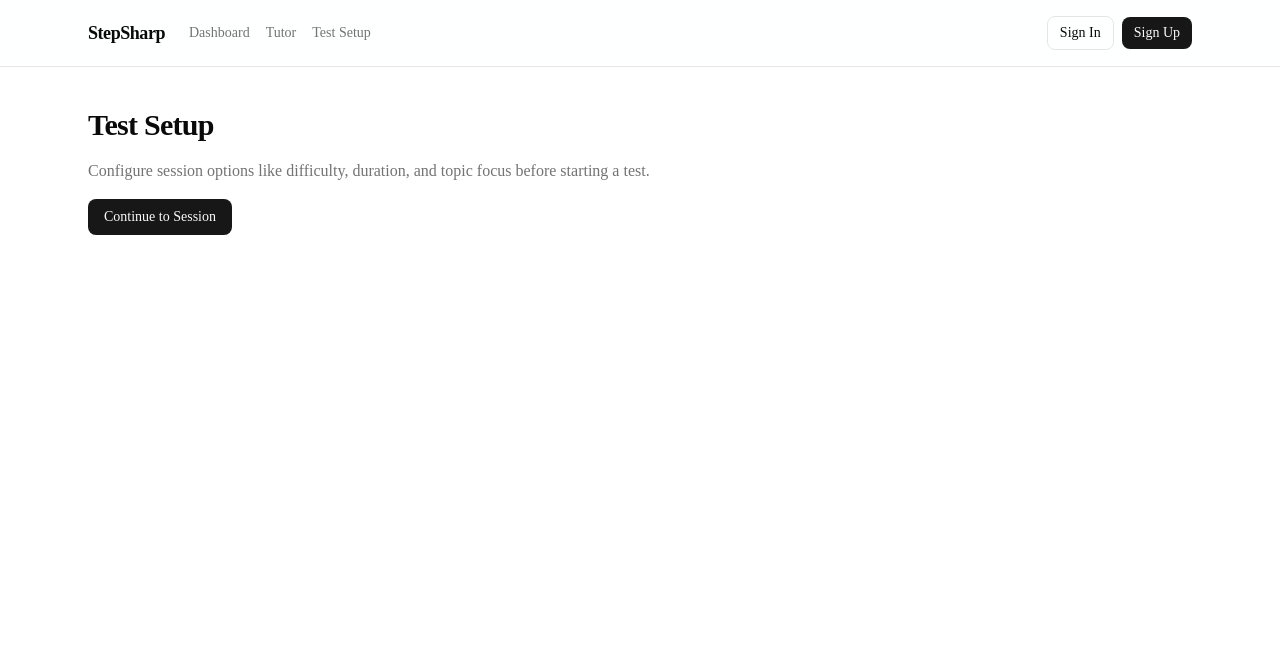
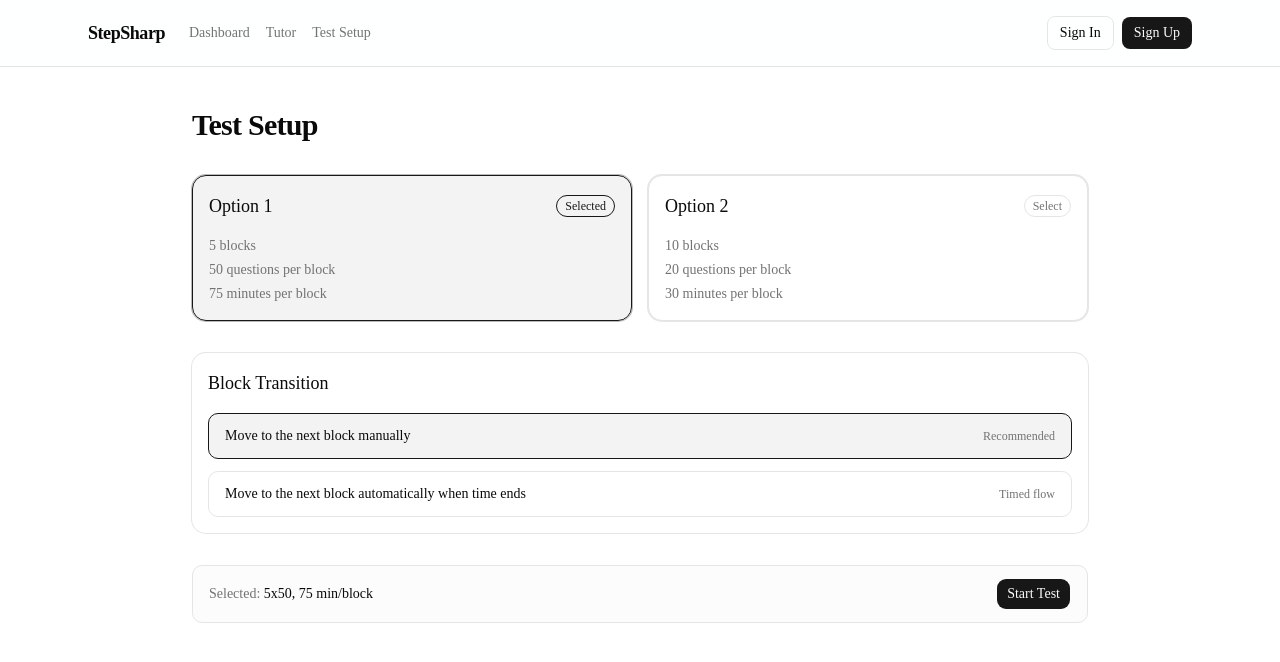
Before and after one commit to rzounlom/stepsharp, a Next.js app: page /test/setup in a window 1280 px wide. Shown: the top 662 px of the page. Built offline with nearby package versions, Linux system fonts and the light colour scheme.

Commit message:
feat: enhance test setup and session pages with context integration and improved UI

```diff
--- a/app/layout.tsx
+++ b/app/layout.tsx
@@ -1,6 +1,7 @@
 import type { Metadata } from "next";
 import { Geist, Geist_Mono } from "next/font/google";
 import { Navbar } from "@/components/layout/navbar";
+import { Providers } from "@/context/providers";
 import "./globals.css";
 
 const geistSans = Geist({
@@ -29,10 +30,12 @@ export default function RootLayout({
       className={`${geistSans.variable} ${geistMono.variable} h-full antialiased`}
     >
       <body className="min-h-full flex flex-col bg-background text-foreground">
-        <Navbar />
-        <main className="mx-auto flex w-full max-w-6xl flex-1 flex-col px-6 py-10">
-          {children}
-        </main>
+        <Providers>
+          <Navbar />
+          <main className="mx-auto flex w-full max-w-6xl flex-1 flex-col px-6 py-10">
+            {children}
+          </main>
+        </Providers>
       </body>
     </html>
   );
--- a/app/test/session/page.tsx
+++ b/app/test/session/page.tsx
@@ -1,12 +1,40 @@
+"use client";
+
 import Link from "next/link";
+import { useTestSetup } from "@/context/test-setup-context";
 
 export default function TestSessionPage() {
+  const { selectedPreset, setup, isHydrating } = useTestSetup();
+
   return (
     <section className="space-y-4">
       <h1 className="text-3xl font-semibold tracking-tight">Test Session</h1>
       <p className="max-w-2xl text-muted-foreground">
         Session screen placeholder for timed questions and answer submission.
       </p>
+      <div className="max-w-2xl rounded-lg border border-border bg-muted/30 p-4 text-sm">
+        {isHydrating ? (
+          <p className="text-muted-foreground">Loading test setup...</p>
+        ) : selectedPreset ? (
+          <div className="space-y-1">
+            <p>
+              <span className="font-medium">Mode: </span>
+              {selectedPreset.blocks} blocks, {selectedPreset.questionsPerBlock}{" "}
+              questions/block, {selectedPreset.minutesPerBlock} minutes/block
+            </p>
+            <p>
+              <span className="font-medium">Block transition: </span>
+              {setup.blockTransitionMode === "manual"
+                ? "Manual"
+                : "Automatic on time expiration"}
+            </p>
+          </div>
+        ) : (
+          <p className="text-muted-foreground">
+            No setup selected. Return to setup to configure this session.
+          </p>
+        )}
+      </div>
       <Link
         href="/test/results"
         className="inline-flex rounded-md border border-border px-4 py-2 text-sm font-medium transition-colors hover:bg-accent"
--- a/app/test/setup/page.tsx
+++ b/app/test/setup/page.tsx
@@ -1,19 +1,129 @@
-import Link from "next/link";
+"use client";
+
+import { useRouter } from "next/navigation";
+import { Button } from "@/components/ui/button";
+import { Card, CardContent, CardHeader, CardTitle } from "@/components/ui/card";
+import { cn } from "@/lib/utils";
+import { TEST_MODE_PRESETS } from "@/lib/test-setup";
+import { useTestSetup } from "@/context/test-setup-context";
 
 export default function TestSetupPage() {
+  const router = useRouter();
+  const {
+    setup,
+    selectedPreset,
+    isHydrating,
+    setPresetId,
+    setBlockTransitionMode,
+  } = useTestSetup();
+
+  function handleStartTest() {
+    router.push("/test/session");
+  }
+
+  if (isHydrating) {
+    return (
+      <section className="space-y-4">
+        <h1 className="text-3xl font-semibold tracking-tight">Test Setup</h1>
+        <p className="text-muted-foreground">Loading your saved test setup...</p>
+      </section>
+    );
+  }
+
   return (
-    <section className="space-y-4">
+    <section className="mx-auto w-full max-w-4xl space-y-8">
       <h1 className="text-3xl font-semibold tracking-tight">Test Setup</h1>
-      <p className="max-w-2xl text-muted-foreground">
-        Configure session options like difficulty, duration, and topic focus
-        before starting a test.
-      </p>
-      <Link
-        href="/test/session"
-        className="inline-flex rounded-md bg-primary px-4 py-2 text-sm font-medium text-primary-foreground transition-opacity hover:opacity-90"
-      >
-        Continue to Session
-      </Link>
+
+      <div className="grid gap-4 md:grid-cols-2">
+        {TEST_MODE_PRESETS.map((preset) => {
+          const isSelected = setup.presetId === preset.id;
+
+          return (
+            <button
+              key={preset.id}
+              type="button"
+              onClick={() => setPresetId(preset.id)}
+              className={cn("text-left", "focus-visible:outline-none")}
+            >
+              <Card
+                className={cn(
+                  "h-full border transition-colors",
+                  isSelected
+                    ? "border-primary bg-primary/5 ring-1 ring-primary/30"
+                    : "border-border hover:border-primary/40",
+                )}
+              >
+                <CardHeader>
+                  <CardTitle className="flex items-center justify-between text-lg">
+                    <span>{preset.label}</span>
+                    <span
+                      className={cn(
+                        "rounded-full border px-2 py-0.5 text-xs",
+                        isSelected
+                          ? "border-primary text-primary"
+                          : "border-border text-muted-foreground",
+                      )}
+                    >
+                      {isSelected ? "Selected" : "Select"}
+                    </span>
+                  </CardTitle>
+                </CardHeader>
+                <CardContent className="space-y-1 text-sm text-muted-foreground">
+                  <p>{preset.blocks} blocks</p>
+                  <p>{preset.questionsPerBlock} questions per block</p>
+                  <p>{preset.minutesPerBlock} minutes per block</p>
+                </CardContent>
+              </Card>
+            </button>
+          );
+        })}
+      </div>
+
+      <Card className="border-border">
+        <CardHeader>
+          <CardTitle className="text-lg">Block Transition</CardTitle>
+        </CardHeader>
+        <CardContent className="space-y-3">
+          <button
+            type="button"
+            onClick={() => setBlockTransitionMode("manual")}
+            className={cn(
+              "flex w-full items-center justify-between rounded-lg border px-4 py-3 text-left text-sm",
+              setup.blockTransitionMode === "manual"
+                ? "border-primary bg-primary/5"
+                : "border-border hover:bg-muted/50",
+            )}
+          >
+            <span>Move to the next block manually</span>
+            <span className="text-xs text-muted-foreground">Recommended</span>
+          </button>
+          <button
+            type="button"
+            onClick={() => setBlockTransitionMode("auto")}
+            className={cn(
+              "flex w-full items-center justify-between rounded-lg border px-4 py-3 text-left text-sm",
+              setup.blockTransitionMode === "auto"
+                ? "border-primary bg-primary/5"
+                : "border-border hover:bg-muted/50",
+            )}
+          >
+            <span>Move to the next block automatically when time ends</span>
+            <span className="text-xs text-muted-foreground">Timed flow</span>
+          </button>
+        </CardContent>
+      </Card>
+
+      <div className="flex items-center justify-between rounded-lg border border-border bg-muted/30 px-4 py-3">
+        <p className="text-sm text-muted-foreground">
+          Selected:{" "}
+          <span className="font-medium text-foreground">
+            {selectedPreset
+              ? `${selectedPreset.blocks}x${selectedPreset.questionsPerBlock}, ${selectedPreset.minutesPerBlock} min/block`
+              : "None"}
+          </span>
+        </p>
+        <Button onClick={handleStartTest}>Start Test</Button>
+      </div>
     </section>
   );
 }
--- /dev/null
+++ b/context/providers.tsx
@@ -0,0 +1,12 @@
+"use client";
+
+import { AppContextProvider } from "@/context/app-context";
+import { TestSetupProvider } from "@/context/test-setup-context";
+
+export function Providers({ children }: Readonly<{ children: React.ReactNode }>) {
+  return (
+    <AppContextProvider>
+      <TestSetupProvider>{children}</TestSetupProvider>
+    </AppContextProvider>
+  );
+}
--- /dev/null
+++ b/context/test-setup-context.tsx
@@ -0,0 +1,100 @@
+"use client";
+
+import { createContext, useContext, useEffect, useMemo, useState } from "react";
+import {
+  DEFAULT_TEST_SETUP,
+  TEST_SETUP_STORAGE_KEY,
+  getPresetById,
+} from "@/lib/test-setup";
+import type {
+  BlockTransitionMode,
+  TestModePreset,
+  TestSetupState,
+} from "@/types/test-setup";
+
+type TestSetupContextValue = {
+  setup: TestSetupState;
+  selectedPreset?: TestModePreset;
+  isHydrating: boolean;
+  setPresetId: (presetId: TestModePreset["id"]) => void;
+  setBlockTransitionMode: (mode: BlockTransitionMode) => void;
+};
+
+const TestSetupContext = createContext<TestSetupContextValue | undefined>(
+  undefined,
+);
+
+export function TestSetupProvider({
+  children,
+}: Readonly<{ children: React.ReactNode }>) {
+  const [setup, setSetup] = useState<TestSetupState>(DEFAULT_TEST_SETUP);
+  const [isHydrating, setIsHydrating] = useState(true);
+
+  useEffect(() => {
+    try {
+      const raw = localStorage.getItem(TEST_SETUP_STORAGE_KEY);
+      if (!raw) {
+        return;
+      }
+
+      const parsed = JSON.parse(raw) as Partial<TestSetupState>;
+      if (
+        (parsed.presetId === "mode-5x50" || parsed.presetId === "mode-10x20") &&
+        (parsed.blockTransitionMode === "manual" ||
+          parsed.blockTransitionMode === "auto")
+      ) {
+        setSetup({
+          presetId: parsed.presetId,
+          blockTransitionMode: parsed.blockTransitionMode,
+        });
+      }
+    } finally {
+      setIsHydrating(false);
+    }
+  }, []);
+
+  useEffect(() => {
+    if (isHydrating) {
+      return;
+    }
+
+    localStorage.setItem(TEST_SETUP_STORAGE_KEY, JSON.stringify(setup));
+  }, [isHydrating, setup]);
+
+  const selectedPreset = useMemo(
+    () => getPresetById(setup.presetId),
+    [setup.presetId],
+  );
+
+  function setPresetId(presetId: TestModePreset["id"]) {
+    setSetup((prev) => ({ ...prev, presetId }));
+  }
+
+  function setBlockTransitionMode(mode: BlockTransitionMode) {
+    setSetup((prev) => ({ ...prev, blockTransitionMode: mode }));
+  }
+
+  return (
+    <TestSetupContext.Provider
+      value={{
+        setup,
+        selectedPreset,
+        isHydrating,
+        setPresetId,
+        setBlockTransitionMode,
+      }}
+    >
+      {children}
+    </TestSetupContext.Provider>
+  );
+}
+
+export function useTestSetup() {
+  const context = useContext(TestSetupContext);
+
+  if (!context) {
+    throw new Error("useTestSetup must be used within a TestSetupProvider");
+  }
+
+  return context;
+}
--- /dev/null
+++ b/lib/test-setup.ts
@@ -0,0 +1,29 @@
+import type { TestModePreset, TestSetupState } from "@/types/test-setup";
+
+export const TEST_MODE_PRESETS: TestModePreset[] = [
+  {
+    id: "mode-5x50",
+    label: "Option 1",
+    blocks: 5,
+    questionsPerBlock: 50,
+    minutesPerBlock: 75,
+  },
+  {
+    id: "mode-10x20",
+    label: "Option 2",
+    blocks: 10,
+    questionsPerBlock: 20,
+    minutesPerBlock: 30,
+  },
+];
+
+export const DEFAULT_TEST_SETUP: TestSetupState = {
+  presetId: "mode-5x50",
+  blockTransitionMode: "manual",
+};
+
+export const TEST_SETUP_STORAGE_KEY = "stepsharp.testSetup.v1";
+
+export function getPresetById(id: TestModePreset["id"]) {
+  return TEST_MODE_PRESETS.find((preset) => preset.id === id);
+}
--- /dev/null
+++ b/types/test-setup.ts
@@ -0,0 +1,14 @@
+export type BlockTransitionMode = "manual" | "auto";
+
+export type TestModePreset = {
+  id: "mode-5x50" | "mode-10x20";
+  label: string;
+  blocks: number;
+  questionsPerBlock: number;
+  minutesPerBlock: number;
+};
+
+export type TestSetupState = {
+  presetId: TestModePreset["id"];
+  blockTransitionMode: BlockTransitionMode;
+};
```
